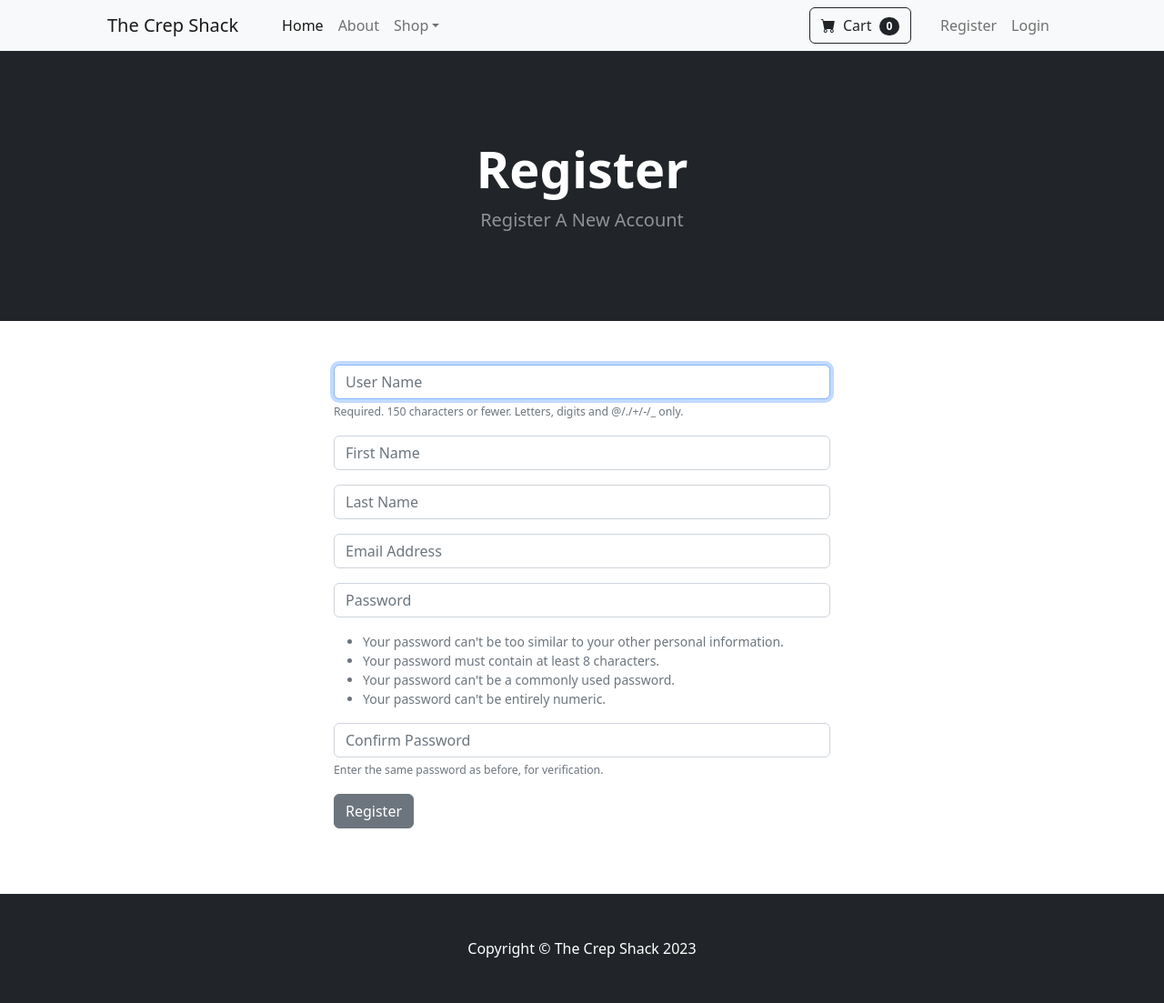
After one commit to sxmmy0/The-Crep-Shack, a Django app: page /register/ in a window 1280 px wide. The commit adds this page. Shown: the whole page at 91% size. Run offline with Django 4.2, Linux system fonts and the light colour scheme; some libraries are stand-ins or nearby versions.

Commit message:
Added, register page, updated forms, urls and views

```diff
--- /dev/null
+++ b/The_Crep_Shack/website/forms.py
@@ -0,0 +1,31 @@
+from django.contrib.auth.models import User
+from django.contrib.auth.forms import UserCreationForm
+from django import forms
+
+
+class SignUpForm(UserCreationForm):
+	email = forms.EmailField(label="", widget=forms.TextInput(attrs={'class':'form-control', 'placeholder':'Email Address'}))
+	first_name = forms.CharField(label="", max_length=100, widget=forms.TextInput(attrs={'class':'form-control', 'placeholder':'First Name'}))
+	last_name = forms.CharField(label="", max_length=100, widget=forms.TextInput(attrs={'class':'form-control', 'placeholder':'Last Name'}))
+
+	class Meta:
+		model = User
+		fields = ('username', 'first_name', 'last_name', 'email', 'password1', 'password2')
+
+	def __init__(self, *args, **kwargs):
+		super(SignUpForm, self).__init__(*args, **kwargs)
+
+		self.fields['username'].widget.attrs['class'] = 'form-control'
+		self.fields['username'].widget.attrs['placeholder'] = 'User Name'
+		self.fields['username'].label = ''
+		self.fields['username'].help_text = '<span class="form-text text-muted"><small>Required. 150 characters or fewer. Letters, digits and @/./+/-/_ only.</small></span>'
+
+		self.fields['password1'].widget.attrs['class'] = 'form-control'
+		self.fields['password1'].widget.attrs['placeholder'] = 'Password'
+		self.fields['password1'].label = ''
+		self.fields['password1'].help_text = '<ul class="form-text text-muted small"><li>Your password can\'t be too similar to your other personal information.</li><li>Your password must contain at least 8 characters.</li><li>Your password can\'t be a commonly used password.</li><li>Your password can\'t be entirely numeric.</li></ul>'
+
+		self.fields['password2'].widget.attrs['class'] = 'form-control'
+		self.fields['password2'].widget.attrs['placeholder'] = 'Confirm Password'
+		self.fields['password2'].label = ''
+		self.fields['password2'].help_text = '<span class="form-text text-muted"><small>Enter the same password as before, for verification.</small></span>'
--- a/The_Crep_Shack/website/templates/content/base.html
+++ b/The_Crep_Shack/website/templates/content/base.html
@@ -18,6 +18,15 @@
 
         {% include 'content/navbar.html' %}
 
+        {% if messages %}
+            {% for message in messages %}
+            <div class="alert alert-warning alert-dismissible fade show" role="alert">
+            {{ message }}
+                <button type="button" class="btn-close" data-bs-dismiss="alert" aria-label="Close"></button>
+            </div>
+            {% endfor %}
+        {% endif %}
+
         {% block content %}
 
         {% endblock %}
--- a/The_Crep_Shack/website/templates/content/login.html
+++ b/The_Crep_Shack/website/templates/content/login.html
@@ -17,7 +17,8 @@
             <div class="col-8">
 
                 <br></br>
-                <form>
+                <form method="POST" action="{% url 'login' %}">
+                    {% csrf_token %}
                     <div class="mb-3">
                         <input type="text" class="form-control" name="username" placeholder="Enter Your Username">
                     </div>
--- a/The_Crep_Shack/website/templates/content/navbar.html
+++ b/The_Crep_Shack/website/templates/content/navbar.html
@@ -30,6 +30,8 @@
                     {% if user.is_authenticated %}
                     <li class="nav-item"><a class="nav-link" href="{% url 'logout' %}">Logout</a></li>
                     {% else %}
+                    <li class="nav-item"><a class="nav-link" href="{% url 'register' %}">Register</a></li>
+
                     <li class="nav-item"><a class="nav-link" href="{% url 'login' %}">Login</a></li>
                     {% endif %}
                 </ul>
--- /dev/null
+++ b/The_Crep_Shack/website/templates/content/register.html
@@ -0,0 +1,28 @@
+{% extends 'content/base.html' %}
+
+{% block content %}
+<!-- Header-->
+<header class="bg-dark py-5">
+    <div class="container px-4 px-lg-5 my-5">
+        <div class="text-center text-white">
+            <h1 class="display-4 fw-bolder">Register</h1>
+            <p class="lead fw-normal text-white-50 mb-0">Register A New Account</p>
+        </div>
+    </div>
+</header>
+
+<div class="container">
+    <div class="row">
+        <div class="col-md-6 offset-md-3">
+            <br></br>
+            <form method="POST" action="{% url 'register' %}">
+                {% csrf_token %}
+                {{ form.as_p }}
+            <button type="submit" class="btn btn-secondary">Register</button>
+            <br></br>
+            <br></br>
+        </div>
+    </div>
+</div>
+
+{% endblock %}
--- a/The_Crep_Shack/website/urls.py
+++ b/The_Crep_Shack/website/urls.py
@@ -8,4 +8,6 @@ urlpatterns = [
     path('about/', views.about, name='about'),
     path('login/', views.login_user, name='login'),
     path('logout/', views.logout_user, name='logout'),
+    path('register/', views.register_user, name='register'),
+    path('product/<int:pk>', views.product, name='product'),
 ]
--- a/The_Crep_Shack/website/views.py
+++ b/The_Crep_Shack/website/views.py
@@ -1,11 +1,19 @@
-from django.shortcuts import render
+from django.shortcuts import render, redirect
 from django.http import HttpResponse
 from django.template import loader
 from .models import Category, Order, Product, Customer
 from django.contrib.auth import authenticate, login, logout
 from django.contrib import messages
+from django.contrib.auth.models import User
+from django.contrib.auth.forms import UserCreationForm
+from .forms import SignUpForm
+from django import forms
 
 # Create your views here.
+def product(request, pk):
+    product = Product.objects.get(id=pk)
+    return render(request, "content/product.html", {'product':product})
+
 def home(request):
     products = Product.objects.all()
     return render(request, "content/home.html", {'products':products})
@@ -14,7 +22,40 @@ def about(request):
     return render(request, "content/about.html", {})
 
 def login_user(request):
-    return render(request, "content/login.html", {})
+    if request.method == "POST":
+        username = request.POST['username']
+        password = request.POST['password']
+        user = authenticate(request, username=username, password=password)
+        if user is not None:
+            login(request, user)
+            messages.success(request, ("You have been logged in"))
+            return redirect('home')
+        else:
+            messages.success(request, ("There was an error logging you in, please try again!"))
+            return redirect('login')
+    else:
+        return render(request, "content/login.html", {})
 
 def logout_user(request):
-    pass
+    logout(request)
+    messages.success(request, ("You have been logged out!"))
+    return redirect('home')
+
+def register_user(request):
+    form = SignUpForm
+    if request.method == "POST":
+        form = SignUpForm(request.POST)
+        if form.is_valid():
+            form.save()
+            username = form.cleaned_data['username']
+            password = form.cleaned_data['password1']
+            # login user
+            user = authenticate(username=username, password=password)
+            login(request, user)
+            messages.success(request, ("You have successfully registered a new account!"))
+            return redirect('home')
+        else:
+            messages.success(request, ("There was an error registering your new account, please try again!"))
+            return redirect ('register')
+    else:
+        return render(request, "content/register.html", {'form':form})
```
Also changed, not shown: The_Crep_Shack/website/templates/content/home.html (+11 -3 lines), The_Crep_Shack/website/templates/content/product.html (added, +39 -0 lines), The_Crep_Shack/db.sqlite3.
